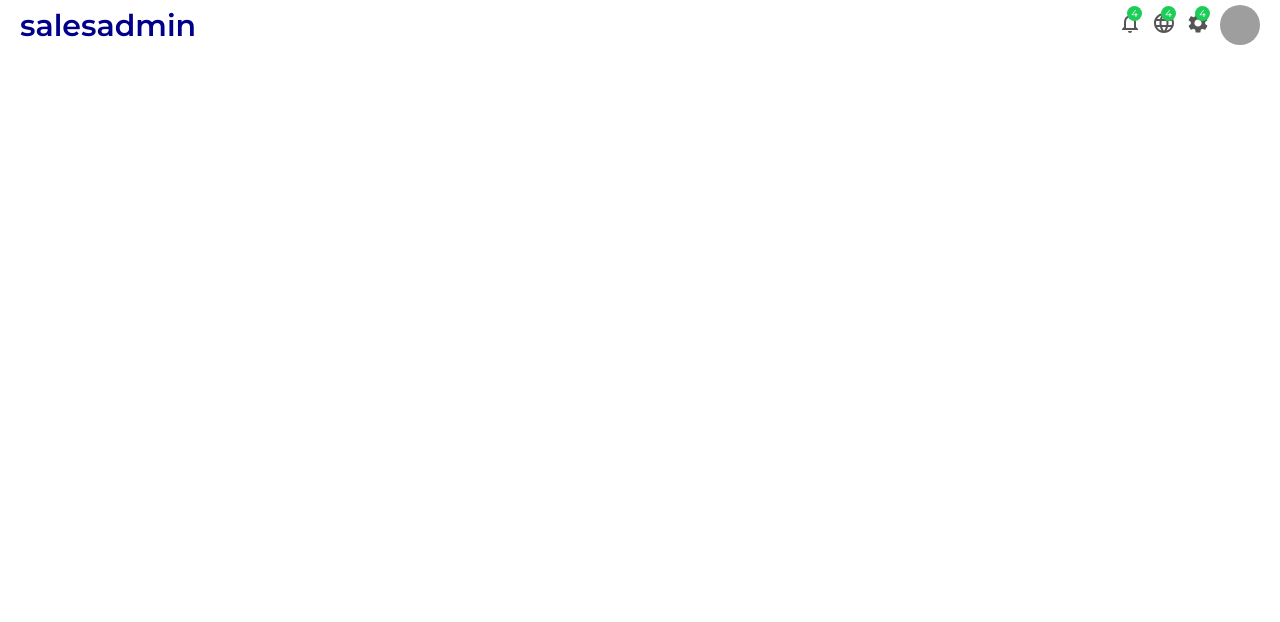
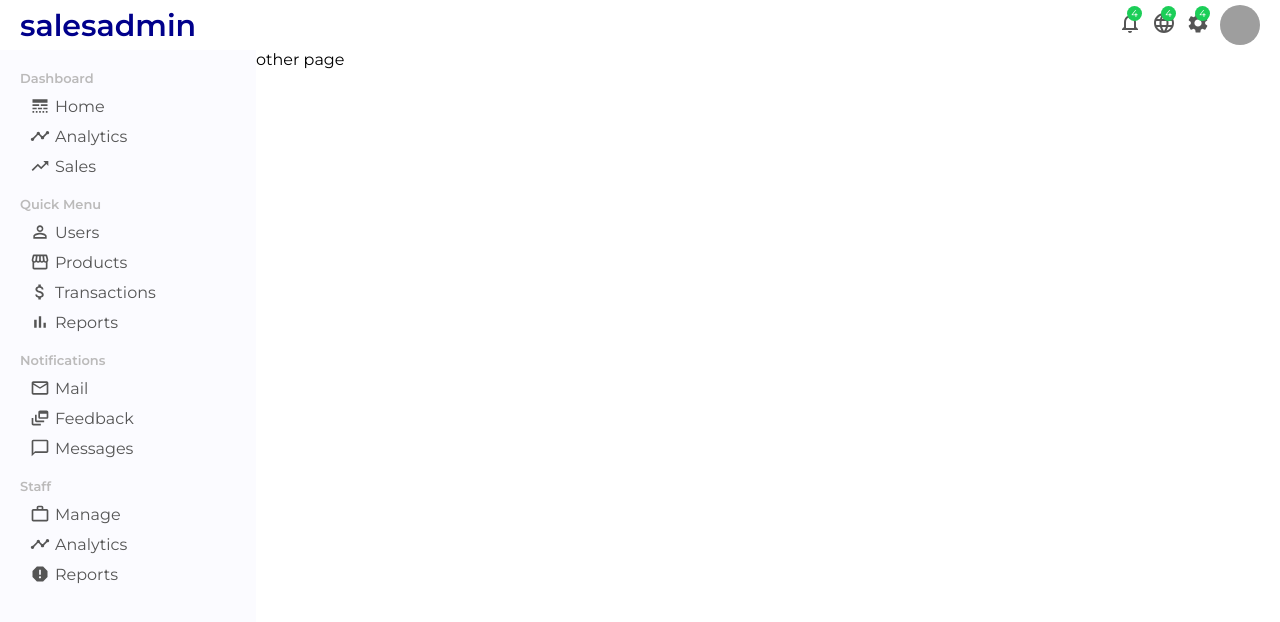
Before and after one commit to Pujari-Raj/react-admin-dashboard, a React (Create React App) app: page / in a window 1280 px wide. Shown: the top 622 px of the page. Built offline with nearby package versions, Linux system fonts and the light colour scheme; grey boxes are pictures that could not be loaded.

Commit message:
added sidebar

```diff
--- a/package.json
+++ b/package.json
@@ -10,6 +10,7 @@
     "@testing-library/user-event": "^13.5.0",
     "react": "^18.2.0",
     "react-dom": "^18.2.0",
+    "react-router-dom": "^6.10.0",
     "react-scripts": "5.0.1",
     "recharts": "^2.5.0",
     "web-vitals": "^2.1.4"
--- /dev/null
+++ b/src/App.css
@@ -0,0 +1,8 @@
+.container{
+    display: flex;
+}
+
+.other{
+    flex: 4;
+    /* background-color: rgb(160, 94, 94); */
+}
--- a/src/App.js
+++ b/src/App.js
@@ -1,9 +1,15 @@
 import Navbar from "./components/Navbar/navbar";
+import Sidebar from "./components/Sidebar/sidebar";
+import './App.css';
 
 function App() {
   return (
     <div className="App">
       <Navbar/>
+      <div className="container">
+        <Sidebar/>
+        <div className="other">other page</div>
+      </div>
     </div>
   );
 }
--- /dev/null
+++ b/src/components/Sidebar/sidebar.css
@@ -0,0 +1,44 @@
+.sidebar {
+    flex: 1;
+    height: calc(100vh - 50px);
+    background-color: rgb(251, 251, 255);
+    position: sticky;
+    top: 50px;
+}
+
+.sidebarWrapper {
+    padding: 20px;
+    color: #555;
+}
+
+.sidebarMenu {
+    margin-bottom: 10px;
+}
+
+.sidebarTitle {
+    font-size: 13px;
+    color: rgb(187, 186, 186);
+}
+
+.sidebarList {
+    list-style: none;
+    padding: 5px;
+}
+
+.sidebarListItem {
+    padding: 5px;
+    cursor: pointer;
+    display: flex;
+    align-items: center;
+    border-radius: 10px;
+}
+
+.sidebarListItem.active,
+.sidebarListItem:hover {
+    background-color: rgb(240, 240, 255);
+}
+
+.sidebarIcon {
+    margin-right: 5px;
+    font-size: 20px !important;
+}
--- /dev/null
+++ b/src/components/Sidebar/sidebar.jsx
@@ -0,0 +1,103 @@
+import React from "react";
+import "./sidebar.css";
+import { LineStyle,
+    Timeline,
+    TrendingUp,
+    PermIdentity,
+    Storefront,
+    AttachMoney,
+    BarChart,
+    MailOutline,
+    DynamicFeed,
+    ChatBubbleOutline,
+    WorkOutline,
+    Report } from "@material-ui/icons";
+
+import {Link} from 'react-router-dom';
+
+const sidebar = () => {
+  return (
+    <div className="sidebar">
+      <div className="sidebarWrapper">
+        <div className="sidebarMenu">
+          <h3 className="sidebarTitle">Dashboard</h3>
+          <ul className="sidebarList">
+            <li className="sidebarListItem">
+              <LineStyle  className="sidebarIcon"/>
+              Home
+            </li>
+            <li className="sidebarListItem">
+              <Timeline  className="sidebarIcon"/>
+              Analytics
+            </li>
+            <li className="sidebarListItem">
+              <TrendingUp className="sidebarIcon"/>
+              Sales
+            </li>
+          </ul>
+        </div>
+        <div className="sidebarMenu">
+          <h3 className="sidebarTitle">Quick Menu</h3>
+          <ul className="sidebarList">
+            {/* <Link to="/users" className="link"> */}
+              <li className="sidebarListItem">
+                <PermIdentity className="sidebarIcon" />
+                Users
+              </li>
+            {/* </Link> */}
+            {/* <Link to="/products" className="link"> */}
+              <li className="sidebarListItem">
+                <Storefront className="sidebarIcon" />
+                Products
+              </li>
+            {/* </Link> */}
+            <li className="sidebarListItem">
+              <AttachMoney className="sidebarIcon" />
+              Transactions
+            </li>
+            <li className="sidebarListItem">
+              <BarChart className="sidebarIcon" />
+              Reports
+            </li>
+          </ul>
+        </div>
+        <div className="sidebarMenu">
+          <h3 className="sidebarTitle">Notifications</h3>
+          <ul className="sidebarList">
+            <li className="sidebarListItem">
+              <MailOutline className="sidebarIcon" />
+              Mail
+            </li>
+            <li className="sidebarListItem">
+              <DynamicFeed className="sidebarIcon" />
+              Feedback
+            </li>
+            <li className="sidebarListItem">
+              <ChatBubbleOutline className="sidebarIcon" />
+              Messages
+            </li>
+          </ul>
+        </div>
+        <div className="sidebarMenu">
+          <h3 className="sidebarTitle">Staff</h3>
+          <ul className="sidebarList">
+            <li className="sidebarListItem">
+              <WorkOutline className="sidebarIcon" />
+              Manage
+            </li>
+            <li className="sidebarListItem">
+              <Timeline className="sidebarIcon" />
+              Analytics
+            </li>
+            <li className="sidebarListItem">
+              <Report className="sidebarIcon" />
+              Reports
+            </li>
+          </ul>
+        </div>
+      </div>
+    </div>
+  );
+};
+
+export default sidebar;
```
Also changed, not shown: 1 other file (tests, documents, lock files or other folders).
